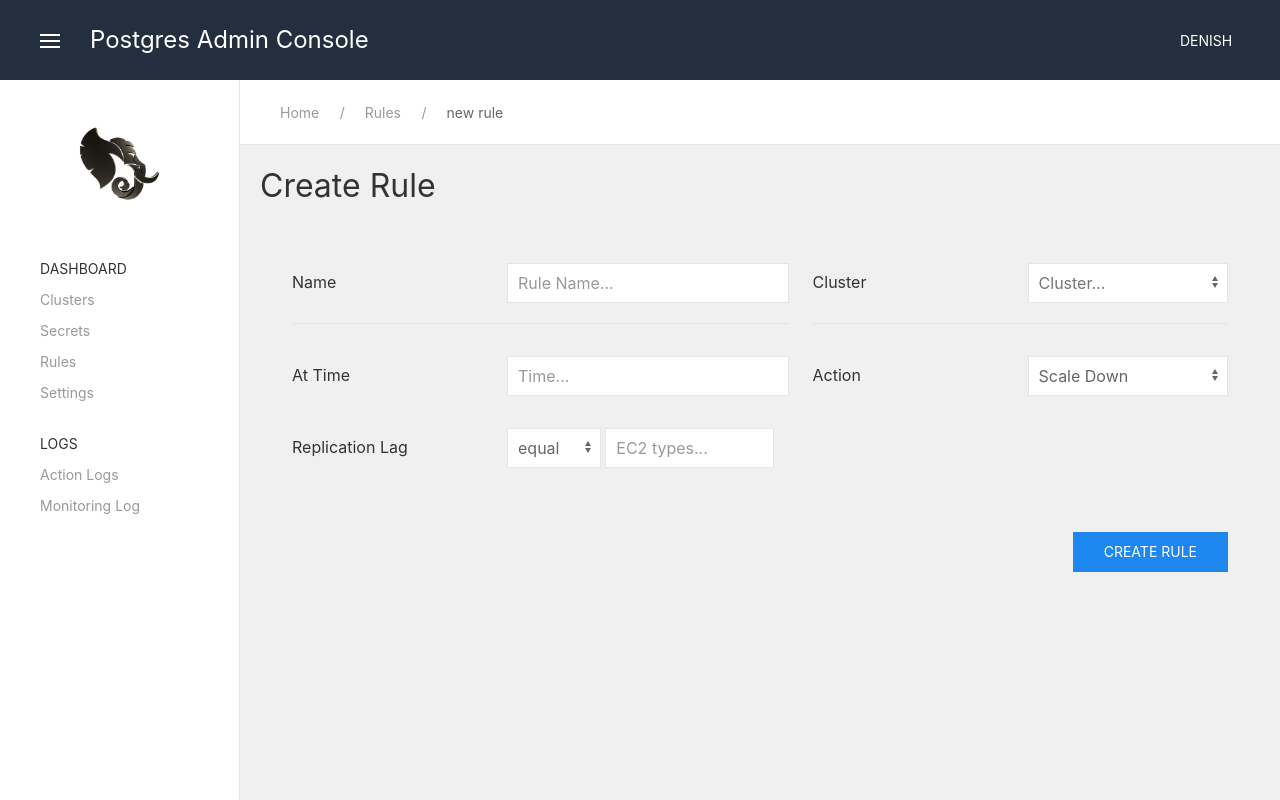
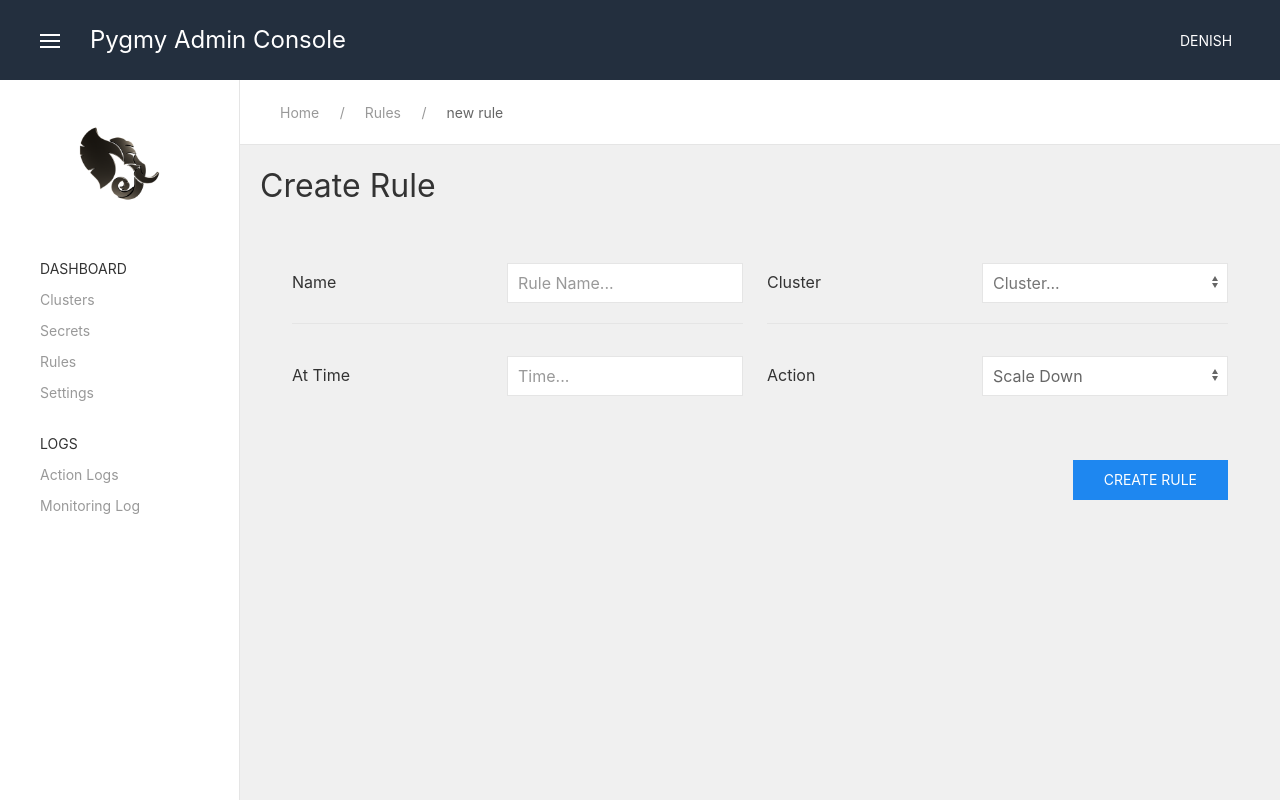
Before and after one commit to denishpatel/pygmy, a Django app: page /rules/create in a window 1280 px wide. Run offline with Django 3.2, Linux system fonts and the light colour scheme; data that the repository does not hold is empty.

Commit message:
Changes: 1. UI changes 2. Resolve cron for windows (fixes)

```diff
--- a/engine/utils.py
+++ b/engine/utils.py
@@ -1,7 +1,6 @@
 import getpass
-
+import sys
 from crontab import CronTab
-
 from engine.models import AllRdsInstanceTypes, AllEc2InstanceTypes, RDS
 from django.db.models import F
 import json
@@ -23,6 +22,9 @@ def get_selection_list(query, table_col, value_col, data_col):
 
 
 def create_cron(rule):
+    if sys.platform == "win32":
+        return
+
     cron = CronTab(user=getpass.getuser())
     cron.remove_all(comment="rule_{}".format(rule.id))
     job = cron.new(command="python manage.py apply_rule {}".format(rule.id), comment="rule_{}".format(rule.id))
--- a/webapp/templates/layout/header.html
+++ b/webapp/templates/layout/header.html
@@ -5,7 +5,7 @@
             <div class="uk-navbar-left">
                 <a id="sidebar_toggle" class="uk-navbar-toggle" uk-navbar-toggle-icon ></a>
                 <a href="#" class="uk-navbar-item uk-logo">
-                    Postgres Admin Console
+                    Pygmy Admin Console
                 </a>
             </div>
             <div class="uk-navbar-right uk-light">
--- a/webapp/templates/rule/create.html
+++ b/webapp/templates/rule/create.html
@@ -99,22 +99,22 @@
                         </div>
                     </td>
                 </tr>
-                <tr>
-                    <td>
-                        <div>
-                            <label class="uk-form-label uk-width-1-4 uk-text-default ">Replication Lag</label>
-                            <div class="uk-form-controls">
-                                <select name="r_op" class="uk-select uk-width-1-3" id="select-r-op">
-                                    <option value="equal">equal</option>
-                                    <option value="less">less than</option>
-                                    <option value="greater">greater than</option>
-                                </select>
-                                <input id="r_threshold" name="r_threshold" class="uk-input uk-width-3-5" type="text" placeholder="EC2 types..." value="{{data.ec2_type}}" required>
-                            </div>
-                        </div>
-                    </td>
-                    <td></td>
-                </tr>
+<!--                <tr>-->
+<!--                    <td>-->
+<!--                        <div>-->
+<!--                            <label class="uk-form-label uk-width-1-4 uk-text-default ">Replication Lag</label>-->
+<!--                            <div class="uk-form-controls">-->
+<!--                                <select name="r_op" class="uk-select uk-width-1-3" id="select-r-op">-->
+<!--                                    <option value="equal">equal</option>-->
+<!--                                    <option value="less">less than</option>-->
+<!--                                    <option value="greater">greater than</option>-->
+<!--                                </select>-->
+<!--                                <input id="r_threshold" name="r_threshold" class="uk-input uk-width-3-5" type="text" placeholder="EC2 types..." value="{{data.ec2_type}}" required>-->
+<!--                            </div>-->
+<!--                        </div>-->
+<!--                    </td>-->
+<!--                    <td></td>-->
+<!--                </tr>-->
                 <tr>
                     <td>
                         <div id="ec2_type_div" style="display:none">
--- a/webapp/urls.py
+++ b/webapp/urls.py
@@ -10,6 +10,7 @@ urlpatterns = [
     path("secrets", SecretsView.as_view(), name="secrets"),
     path("rules", RulesView.as_view(), name="rules"),
     path("rules/create", CreateRulesView.as_view(), name="create_rule"),
+    # path("rules/<int:id>", DeleteRulesView.as_view(), name="delete_rule"),
     path("rules/<int:id>/edit", EditRuleView.as_view(), name="edit_rule"),
     re_path(r'^cluster/(?P<id>\d+)/edit', ClusterEditView.as_view(), name="clusters_edit"),
     re_path(r'^cluster/(?P<id>\d+)/', ClusterView.as_view(), name="clusters"),
--- a/webapp/view/rules.py
+++ b/webapp/view/rules.py
@@ -1,11 +1,6 @@
-import json
-
-from django import forms
 from django.http import JsonResponse
 from django.shortcuts import render
 from django.views import View
-from django.views.decorators.csrf import csrf_exempt
-
 from engine.models import EC2, RDS, Rules, SCALE_UP, SCALE_DOWN, ClusterInfo, RuleType
 from engine.utils import get_instance_types, create_cron, get_selection_list
 
@@ -44,9 +39,8 @@ class CreateRulesView(View):
             else:
                 raise Exception
         except Exception as e:
-            result.update({"error": "missing parameter",
-                           "data": request.POST
-                           })
+            print(str(e))
+            result.update({"error": "missing parameter", "data": request.POST})
         return render(request, self.template, result)
 
     def dispatch(self, *args, **kwargs):
@@ -84,7 +78,7 @@ class EditRuleView(View):
             ctx = {
                 "ec2_types": self.ec2,
                 "rds_types": self.rds,
-                "clusters": get_selection_list(ClusterInfo.objects.all(),"type", "name", "id"),
+                "clusters": get_selection_list(ClusterInfo.objects.all(), "type", "name", "id"),
                 "data": rule
             }
         except Rules.DoesNotExist:
@@ -117,7 +111,8 @@ class EditRuleView(View):
         except Rules.DoesNotExist:
             result = {"not_found": "not found"}
         except Exception as e:
-            result = {"error": "missing parameter", "data": rule }
+            print(str(e))
+            result = {"error": "missing parameter", "data": rule}
         return render(request, self.template, result)
 
     def dispatch(self, *args, **kwargs):
@@ -142,7 +137,7 @@ class EditRuleView(View):
 class RulesView(View):
     template = "rule/rules.html"
 
-    def get(self,request, **kwargs):
+    def get(self, request, **kwargs):
         rules = Rules.objects.all()
         return render(request, self.template, {
             "rules": rules
```
Also changed, not shown: webapp/templates/rule/edit.html (+16 -16 lines).
